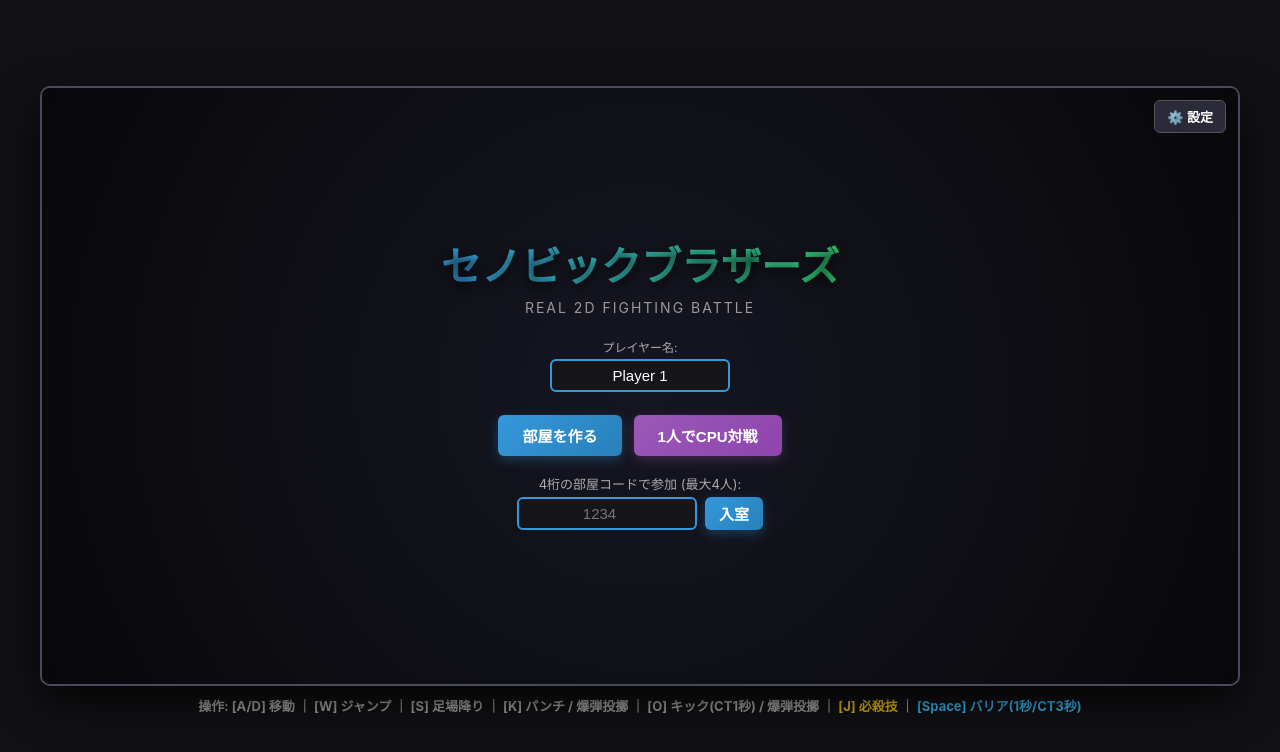
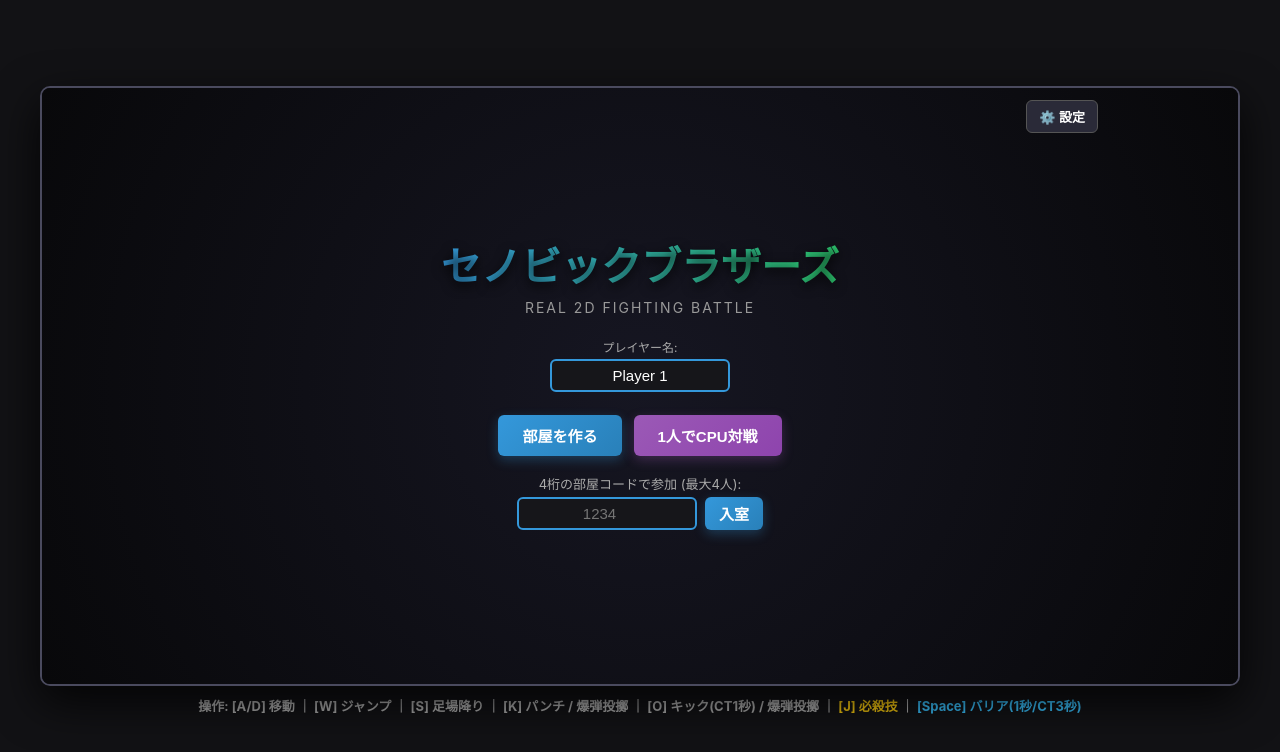
Before and after one commit to bananajrk-debug/Senobic-Brothers, a website: page index.html in a window 1280 px wide. Drawn offline with nearby package versions, Linux system fonts and the light colour scheme; no server answers.

Commit message:
Update index.html

```diff
--- a/index.html
+++ b/index.html
@@ -269,7 +269,7 @@
     #settings-btn-icon {
       position: absolute;
       top: 12px;
-      right: 12px;
+      right: 140px; /* 👈 ROOM CODEとかぶらないように左側にずらしました */
       z-index: 25;
       background: #2a2a38;
       border: 1px solid #555;
@@ -1070,7 +1070,6 @@
             ctx.font = 'bold 12px sans-serif';
             ctx.fillText(pl.ready ? '【 READY 】' : '【 WAIT 】', pos.x, pos.y + 42);
 
-            // ロビー画面での絵文字位置をキャラクターのさらに頭上に分離
             if (activeStamps[pl.id] && activeStamps[pl.id].timer > 0) {
               drawStampEffect(ctx, pos.x, charTopY - 35, activeStamps[pl.id].stamp);
               activeStamps[pl.id].timer--;
@@ -1223,7 +1222,6 @@
           ctx.fillText(statusStr, p.x + curW / 2, p.y - 42);
         }
 
-        // 戦闘中の絵文字位置をテキスト（名前やステータス）とかぶらないようさらに上に配置
         if (activeStamps[p.id] && activeStamps[p.id].timer > 0) {
           drawStampEffect(ctx, p.x + curW / 2, p.y - 65, activeStamps[p.id].stamp);
           activeStamps[p.id].timer--;
```
